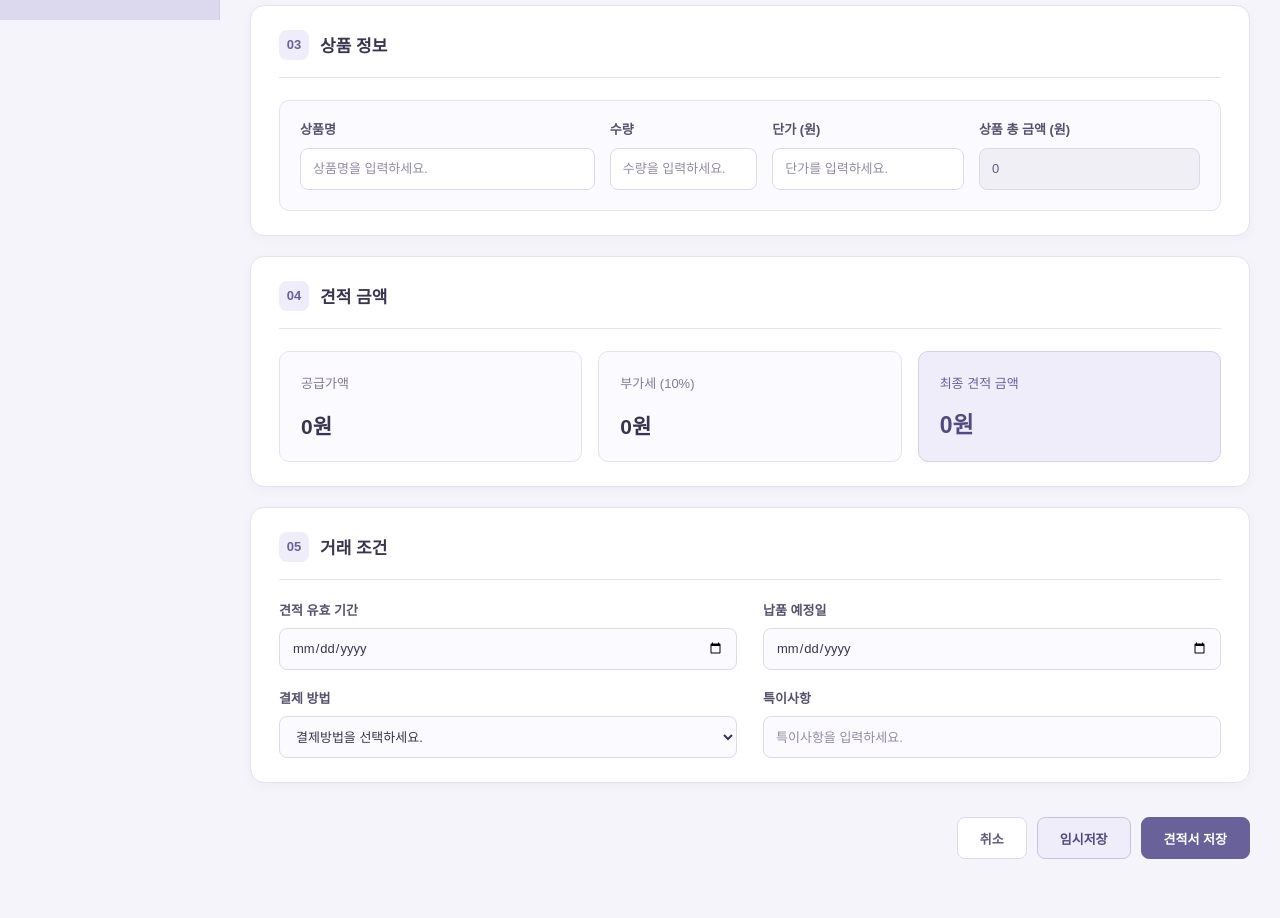
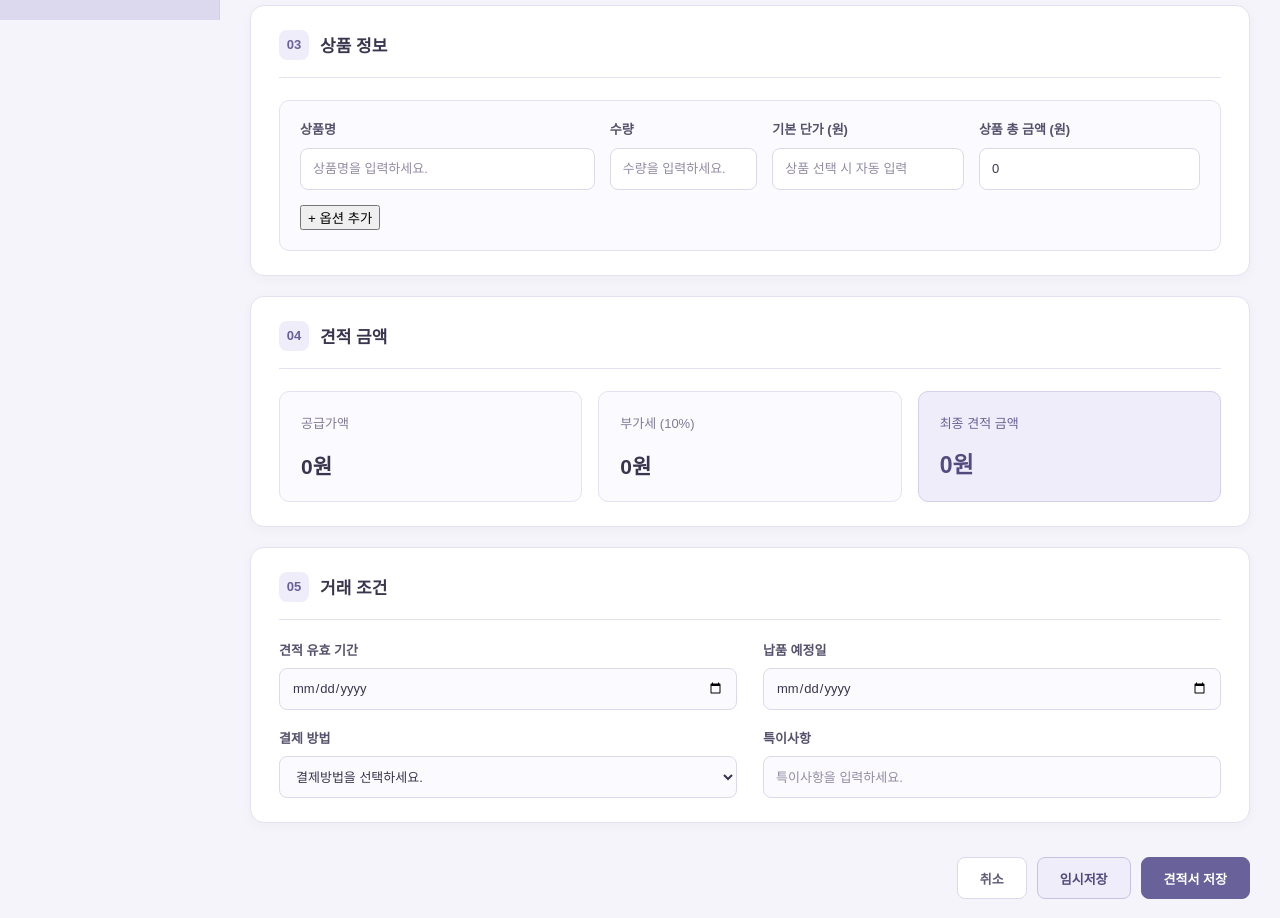
Before and after one commit to pomending/group1, a React (Create React App) app: page /quotation/create in a window 1280 px wide. Shown: the part 780-1698 px from the top of the page. Built offline with nearby package versions, Linux system fonts and the light colour scheme.

Commit message:
1111 quotation 수정

```diff
--- a/src/2_quotation/QuotationCreate.js
+++ b/src/2_quotation/QuotationCreate.js
@@ -3,6 +3,7 @@ import "./QuotationCreate.css"
 import { useLocation, useNavigate } from "react-router-dom";
 import { useERP } from "../context/ERPContext";
 import { formatQuotationId, formatEmployeeId } from "../utils/formatUtils";
+import { totalPrice as calculateTotalPrice, getQuotationUnitPrice } from "../utils/quotationUtils";
 
 function QuotationCreate() {
 
@@ -12,8 +13,8 @@ function QuotationCreate() {
     const [createdAt, setCreatedAt] = useState(() => {
         const today = new Date();
         const year = today.getFullYear();
-        const month = String(today.getMonth() +1).padStart(2,"0");
-        const day = String(today.getDate()).padStart(2,"0");
+        const month = String(today.getMonth() + 1).padStart(2, "0");
+        const day = String(today.getDate()).padStart(2, "0");
 
         return `${year}-${month}-${day}`;
     });
@@ -42,7 +43,9 @@ function QuotationCreate() {
 
     //내부 담당자 검색 필터링
     const filteredEmployees = employees.filter((employee) =>
-        employee.status === "재직" && employee.name.includes(employeeSearch))
+        employee.status === "재직" &&
+        employee.department === "영업팀" &&
+        employee.name.includes(employeeSearch))
 
 
     const quotationRequests = consultations.filter(consultation =>
@@ -62,10 +65,18 @@ function QuotationCreate() {
     //수량 상태값
     const [quantity, setQuantity] = useState("")
 
-    //상품 총 금액 계산
-    const totalPrice = Number(quantity) * Number(unitPrice)
+    //옵션 추가
+    const [options, setOptions] = useState([]);
 
-    //부가세 및 최종 견적 금액
+    //옵션 포함 개당 단가 계산
+    const optionUnitPrice = getQuotationUnitPrice({
+        unitPrice, options
+    })
+
+    //공급가액 계산
+    const totalPrice = calculateTotalPrice(quantity, optionUnitPrice)
+
+    //부가서 및 최종 견적 금액
     const vat = totalPrice * 0.1;
     const finalPrice = totalPrice + vat;
 
@@ -100,16 +111,50 @@ function QuotationCreate() {
         saveQuotation("승인 대기");
     };
 
+    //제작 옵션 추가
+    const handleAddOption = () => {
+        setOptions(prev => [
+            ...prev,
+            {
+                id: Date.now() + Math.random(),
+                name: "",
+                unitPrice: ""
+            }
+        ])
+    }
+
+    //제작 옵션 수정
+    const handleChangeOption = (id, field, value) => {
+        setOptions(prev =>
+            prev.map(option =>
+                option.id === id
+                    ? { ...option, [field]: value }
+                    : option
+            )
+        )
+    }
+
+    //제작 옵션 삭제
+    const handleDeleteOption = (id) => {
+        setOptions(prev =>
+            prev.filter(option => option.id !== id)
+        )
+    }
+
     //공통 저장 함수
     const saveQuotation = (status) => {
 
         const newQuotation = {
-            ...(editQuotation ? {id: editQuotation.id} : {}),
+            ...(editQuotation ? { id: editQuotation.id } : {}),
             customerId: selectedCustomer ? Number(selectedCustomer.id) : null,
             productId: productId ? Number(productId) : null,
             employeeId: employeeId ? Number(employeeId) : null,
             quantity: quantity === "" ? 0 : Number(quantity),
             unitPrice: unitPrice === "" ? 0 : Number(unitPrice),
+            options: options.map(option => ({
+                name: option.name,
+                unitPrice: Number(option.unitPrice)
+            })),
             createdAt: createdAt,
             validUntil,
             deliveryDate,
@@ -118,6 +163,7 @@ function QuotationCreate() {
             status
         }
 
+        console.log("저장할 견적서:", newQuotation);
         let result;
 
         if (editQuotation) {
@@ -125,10 +171,10 @@ function QuotationCreate() {
             result = updateQuotation(newQuotation)
         } else {
             //신규 견적서 등록
-           result = addQuotation(newQuotation)
+            result = addQuotation(newQuotation)
         }
 
-        if(!result.ok){
+        if (!result.ok) {
             alert(result.message)
             return;
         }
@@ -163,6 +209,12 @@ function QuotationCreate() {
 
         setQuantity(editQuotation.quantity || "");
         setUnitPrice(editQuotation.unitPrice || "");
+        setOptions(
+            (editQuotation.options ?? []).map(option => ({
+                ...option,
+                id: Date.now() + Math.random()
+            }))
+        )
 
         setCreatedAt(editQuotation.createdAt || "");
         setValidUntil(editQuotation.validUntil || "");
@@ -332,6 +384,7 @@ function QuotationCreate() {
                                     setProductId("")
                                     setUnitPrice("")
                                     setQuantity("")
+                                    setOptions([])
                                     setShowProductList(true)
                                 }}
                                 onFocus={() => setShowProductList(true)}
@@ -349,7 +402,7 @@ function QuotationCreate() {
                                                     setProductId(product.id);
                                                     setProductSearch(product.productName);
                                                     setShowProductList(false);
-                                                    setUnitPrice(product.productPrice)
+                                                    setUnitPrice(product.productPrice);
                                                 }}
                                             >
                                                 <strong>{product.productName}</strong>
@@ -378,13 +431,13 @@ function QuotationCreate() {
                         </div>
 
                         <div className="form-group">
-                            <label>단가 (원)</label>
+                            <label>기본 단가 (원)</label>
                             <input
                                 type="number"
-                                className="quantity-input"
-                                placeholder="단가를 입력하세요."
+                                className="readonly-input"
+                                placeholder="상품 선택 시 자동 입력"
                                 value={unitPrice}
-                                onChange={(e) => setUnitPrice(e.target.value)} />
+                                readOnly />
                         </div>
 
                         <div className="form-group">
@@ -397,6 +450,40 @@ function QuotationCreate() {
                                 className="readonly-input"
                             />
                         </div>
+
+                        <div>
+                            <button onClick={handleAddOption}>
+                                + 옵션 추가
+                            </button>
+
+                            {options.map((option) => (
+                                <div key={option.id}>
+                                    <input
+                                        type="text"
+                                        placeholder="옵션명 입력"
+                                        value={option.name}
+                                        onChange={(e) =>
+                                            handleChangeOption(option.id, "name", e.target.value)
+                                        }
+                                    />
+
+                                    <input
+                                        type="number"
+                                        placeholder="추가 단가 입력"
+                                        value={option.unitPrice}
+                                        onChange={(e) =>
+                                            handleChangeOption(option.id, "unitPrice", e.target.value)
+                                        }
+                                    />
+
+                                    <button onClick={() => handleDeleteOption(option.id)}>
+                                        삭제
+                                    </button>
+
+                                </div>
+                            ))}
+                        </div>
+
                     </div>
                 </section>
 
--- a/src/utils/quotationUtils.js
+++ b/src/utils/quotationUtils.js
@@ -5,3 +5,13 @@ export const QUOTATION_STATUS = ["승인 대기", "승인 완료", "반려"]
 export const totalPrice = (quantity, price) => {
     return quantity * price
 }
+
+//옵션 가격을 포함한 단가 계산 함수
+export function getQuotationUnitPrice(quotation) {
+    const basePrice = Number(quotation.unitPrice) || 0;
+
+    const optionPrice = (quotation.options ?? []).reduce(
+        (sum, option) => sum + (Number(option.unitPrice) || 0), 0)
+
+        return basePrice + optionPrice;
+}
```
